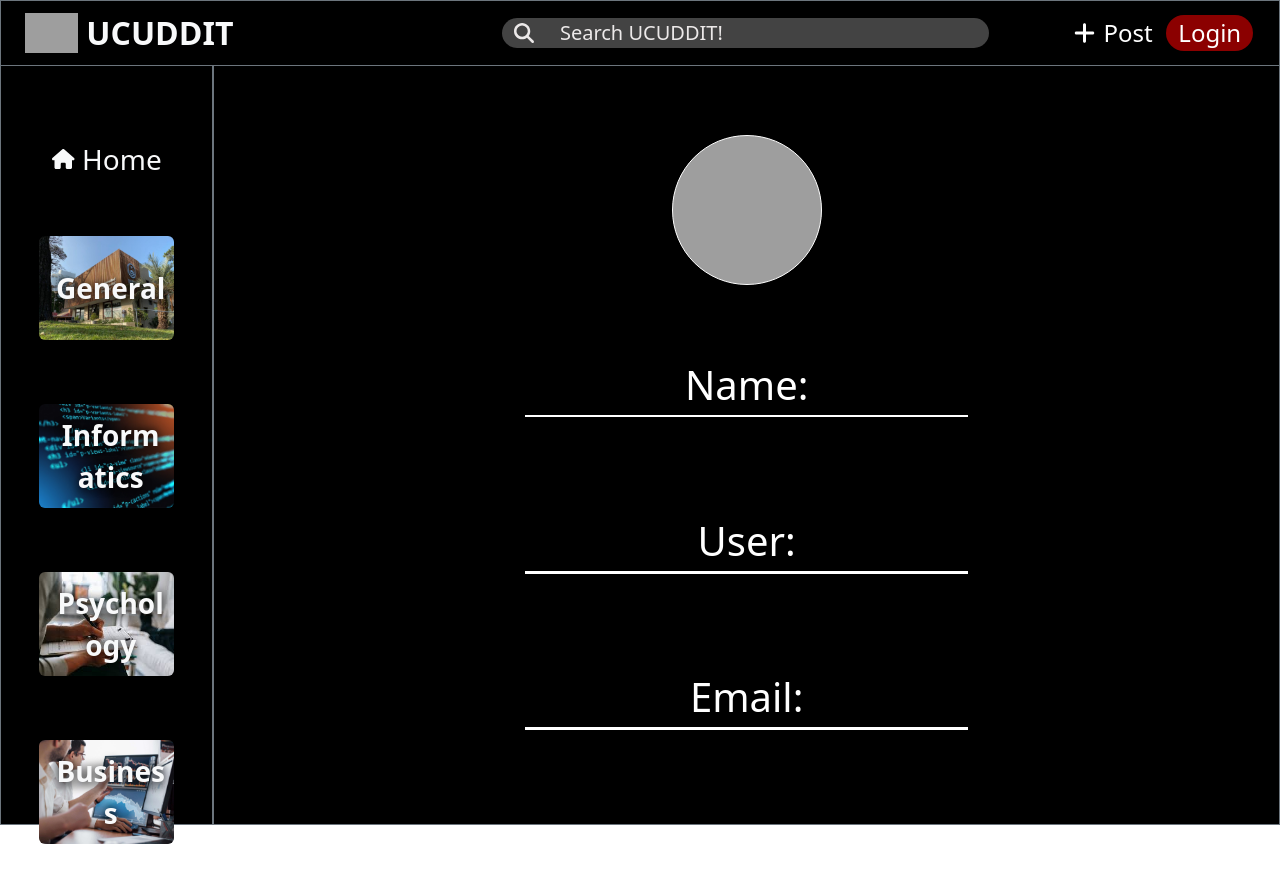
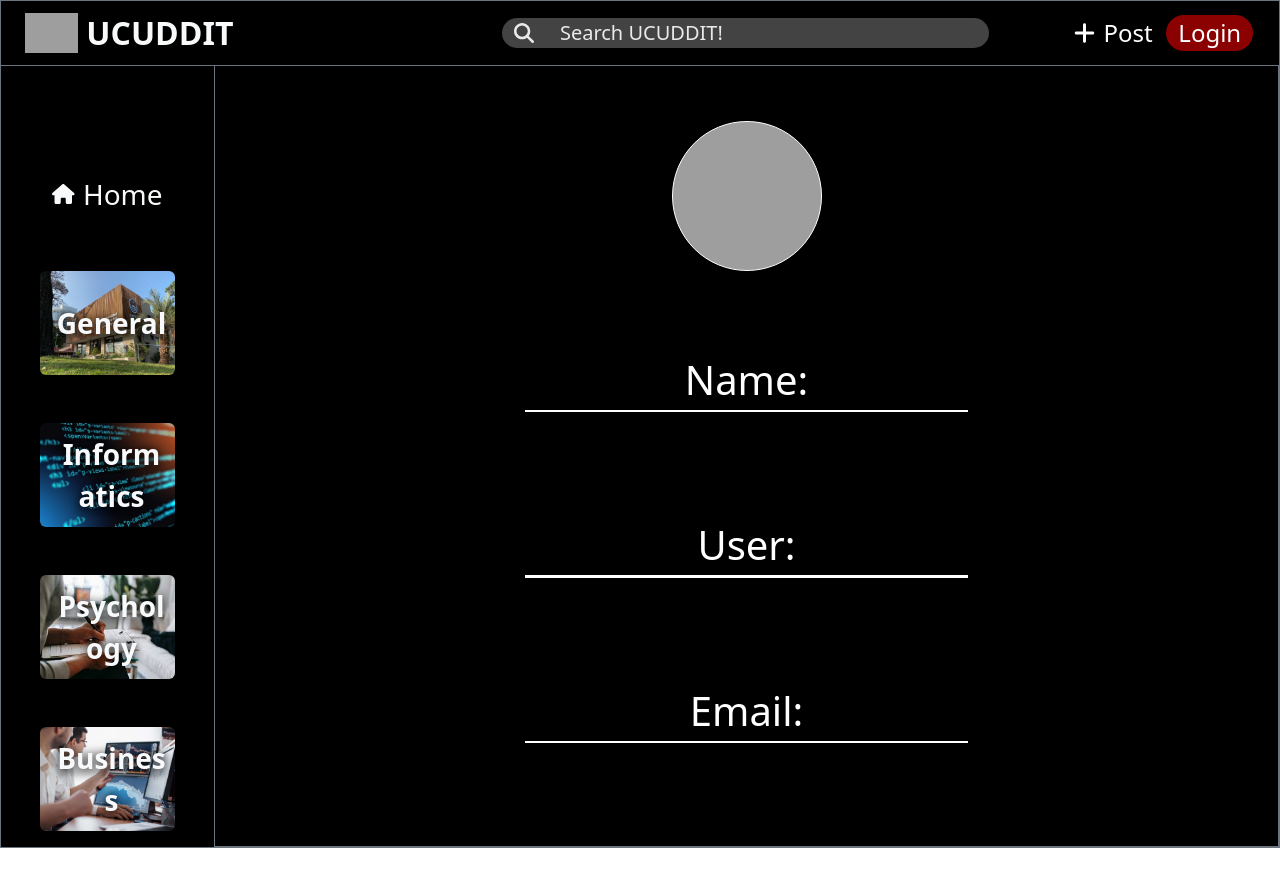
Before and after one commit to NicooGon/UCUDDIT_frontend, a React (Create React App) app: page /settings in a window 1280 px wide. Shown: the top 886 px of the page. Built offline with nearby package versions, Linux system fonts and the light colour scheme; grey boxes are pictures that could not be loaded.

Commit message:
community and left bar fixes

```diff
--- a/src/App.js
+++ b/src/App.js
@@ -17,10 +17,10 @@ function App() {
   return (
     <div className="App">
       <header className="App-header">
-        <div className='mb-5'>
+        <div  style={{minHeight:'5vh'}}>
         <TopBar />
         </div>
-        <div className="d-flex flex-column flex-md-row mt-3 " style={{backgroundColor:"black"}}>
+        <div className="d-flex flex-column flex-md-row border border-secondary" style={{backgroundColor:"black", minHeight:'95vh'}}>
           <LeftBar />
           <Routes>
             <Route path="/" element={<MainScreen />} />
--- a/src/Components/LeftBar/LeftBar.css
+++ b/src/Components/LeftBar/LeftBar.css
@@ -1,7 +1,12 @@
 #leftBarContainer {
     background-color: black;
     color: #ffffff;
+    margin-top: 60px;
+    border-top: black;
 }
+
+
+
 
 #homeButton:hover {
     background-color: rgb(61, 59, 59);
--- a/src/Components/LeftBar/LeftBar.js
+++ b/src/Components/LeftBar/LeftBar.js
@@ -9,7 +9,6 @@ import AOS from "aos";
 import { useEffect } from 'react';
 
 export default function LeftBar() {
-
     useEffect(() => {
         AOS.init({
             duration: 1300,
@@ -17,83 +16,61 @@ export default function LeftBar() {
     }, []);
 
     return (
-        <div className="col-12 col-md-2 d-flex flex-column border border-secondary text-break" id="leftBarContainer">
-            <div className='d-flex flex-column justify-content-between ' style={{ height: '94.7vh', width: '100%' }}>
+        <div className="col-12 col-md-2 d-flex flex-column text-break border-top-0" id="leftBarContainer">
+            <div className="d-flex flex-column justify-content-between" style={{ height: '100%', width: '100%' }}>
 
-                <div className='col-12' style={{ backgroundColor: 'rgb(57, 57, 57)', height: '0.1vh' }}></div>
-                <a href='/' className='d-flex justify-content-center align-items-center link-light link-underline-opacity-0 mt-5 p-3' data-aos="fade-up">
-                    <div id='homeButton' className='d-flex align-items-center justify-content-center rounded p-2 w-75'>
-                        <FontAwesomeIcon icon={faHouse} className='fs-5' />
-                        <label className='fs-3 ms-2'>Home</label>
+                <a href="/" className="d-flex justify-content-center align-items-center link-light link-underline-opacity-0 mt-5 p-3" data-aos="fade-up">
+                    <div id="homeButton" className="d-flex align-items-center justify-content-center rounded p-2 w-75">
+                        <FontAwesomeIcon icon={faHouse} className="fs-5" />
+                        <label className="fs-3 ms-2">Home</label>
                     </div>
                 </a>
 
-                <a href={`/postsCommunity/1`} className='d-flex justify-content-center align-items-center link-light link-underline-opacity-0 mt-3 p-3' data-aos="fade-up">
-                    <div
-                        id='homeButton'
-                        className='d-flex align-items-center justify-content-center rounded p-2'
-                        style={{
+                <a href="/postsCommunity/1" className="d-flex justify-content-center align-items-center link-light link-underline-opacity-0 mt-3 p-3" data-aos="fade-up">
+                    <div id="homeButton" className="d-flex align-items-center justify-content-center rounded p-2" style={{
                         backgroundImage: `url(${UCU})`,
                         backgroundPosition: 'center',
                         backgroundSize: 'cover',
                         minHeight: '13vh',
                         width: '75%',
-                            marginBottom: '1rem'
-                        }}
-                    >
-                        <label className='fs-3 ms-2 fw-bold' style={{ textShadow: '0px 0px 8px rgba(0, 0, 0, 1)' }}>General</label>
+                    }}>
+                        <label className="fs-3 ms-2 fw-bold" style={{ textShadow: '0px 0px 8px rgba(0, 0, 0, 1)' }}>General</label>
                     </div>
                 </a>
 
-                <a href={`/postsCommunity/2`} className='d-flex justify-content-center align-items-center link-light link-underline-opacity-0 mt-3 p-3' data-aos="fade-up">
-                    <div
-                        id='homeButton'
-                        className='d-flex align-items-center justify-content-center rounded p-2'
-                        style={{
+                <a href="/postsCommunity/2" className="d-flex justify-content-center align-items-center link-light link-underline-opacity-0 mt-3 p-3" data-aos="fade-up">
+                    <div id="homeButton" className="d-flex align-items-center justify-content-center rounded p-2" style={{
                         backgroundImage: `url(${Informatics})`,
                         backgroundPosition: 'center',
                         backgroundSize: 'cover',
                         minHeight: '13vh',
                         width: '75%',
-                            marginBottom: '1rem'
-                        }}
-                    >
-                        <label className='fs-3 ms-2 fw-bold' style={{ textShadow: '0px 0px 8px rgba(0, 0, 0, 1)' }}>Informatics</label>
+                    }}>
+                        <label className="fs-3 ms-2 fw-bold" style={{ textShadow: '0px 0px 8px rgba(0, 0, 0, 1)' }}>Informatics</label>
                     </div>
                 </a>
 
-                <a href={`/postsCommunity/3`} className='d-flex justify-content-center align-items-center link-light link-underline-opacity-0 mt-3 p-3' data-aos="fade-up">
-                    <div
-                        id='homeButton'
-                        className='d-flex align-items-center justify-content-center rounded p-2'
-                        style={{
+                <a href="/postsCommunity/3" className="d-flex justify-content-center align-items-center link-light link-underline-opacity-0 mt-3 p-3" data-aos="fade-up">
+                    <div id="homeButton" className="d-flex align-items-center justify-content-center rounded p-2" style={{
                         backgroundImage: `url(${Psychology})`,
                         backgroundPosition: 'center',
                         backgroundSize: 'cover',
                         minHeight: '13vh',
                         width: '75%',
-                            marginBottom: '1rem'
-                        }}
-                    >
-                        <label className='fs-3 ms-2 fw-bold' style={{ textShadow: '0px 0px 8px rgba(0, 0, 0, 1)' }}>Psychology</label>
+                    }}>
+                        <label className="fs-3 ms-2 fw-bold" style={{ textShadow: '0px 0px 8px rgba(0, 0, 0, 1)' }}>Psychology</label>
                     </div>
                 </a>
 
-
-                <a href={`/postsCommunity/4`} className='d-flex justify-content-center align-items-center link-light link-underline-opacity-0 mt-3 p-3' data-aos="fade-up">
-                    <div
-                        id='homeButton'
-                        className='d-flex align-items-center justify-content-center rounded p-2'
-                        style={{
+                <a href="/postsCommunity/4" className="d-flex justify-content-center align-items-center link-light link-underline-opacity-0 mt-3 p-3" data-aos="fade-up">
+                    <div id="homeButton" className="d-flex align-items-center justify-content-center rounded p-2" style={{
                         backgroundImage: `url(${Business})`,
                         backgroundPosition: 'center',
                         backgroundSize: 'cover',
                         minHeight: '13vh',
                         width: '75%',
-                            marginBottom: '1rem'
-                        }}
-                    >
-                        <label className='fs-3 ms-2 fw-bold' style={{ textShadow: '0px 0px 8px rgba(0, 0, 0, 1)' }}>Business</label>
+                    }}>
+                        <label className="fs-3 ms-2 fw-bold" style={{ textShadow: '0px 0px 8px rgba(0, 0, 0, 1)' }}>Business</label>
                     </div>
                 </a>
             </div>
--- a/src/Components/TopBar/TopBar.css
+++ b/src/Components/TopBar/TopBar.css
@@ -1,9 +1,12 @@
-#topBarContainer{
+#topBarContainer {
+    position: fixed;
+    top: 0;
+    left: 0;
+    width: 100%;
+    z-index: 10;
     background-color: black;
-    position: fixed;
-    z-index: 4;
+    padding-top: 10px; /* Ajusta según sea necesario */
 }
-
 #searchIconContainer{
     height: 30px;
     background-color:rgb(67, 67, 67);
--- a/src/Components/TopBar/TopBar.js
+++ b/src/Components/TopBar/TopBar.js
@@ -48,7 +48,7 @@ export default function TopBar() {
                     value={search}
                     onChange={saveSearch}
                     onKeyDown={handleKeyPress}
-                    style={{ width: '70%', padding:'1.6vh' }}
+                    style={{ width: '70%', padding: '1.6vh' }}
                 />
             </div>
 
--- a/src/Pages/MainScreen/MainScreen.css
+++ b/src/Pages/MainScreen/MainScreen.css
@@ -1,5 +1,5 @@
 #container{
     background-color: black;
     margin-left: auto;
-    min-height: 95.1vh;
+    min-height: 100%;
 }
--- a/src/Pages/MainScreen/MainScreen.js
+++ b/src/Pages/MainScreen/MainScreen.js
@@ -47,7 +47,7 @@ export default function MainScreen() {
 
     return (
 
-        <div className='col-12 col-md-10 d-flex flex-column align-items-center border border-secondary text-break' id='container'>
+        <div className='col-12 col-md-10 d-flex flex-column align-items-center border-start border-secondary text-break' id='container'>
             {posts.map(post => {
                 const { postId, user, title, content, createdAt, likes = 0 } = post;
 
--- a/src/Pages/SettingsScreen/SettingsScreen.js
+++ b/src/Pages/SettingsScreen/SettingsScreen.js
@@ -4,7 +4,8 @@ export default function SettingsScreen() {
     const { user } = useAuth0();
     return (
 
-        <div className='col-12 col-md-10 d-flex flex-column justify-content-evenly align-items-center border border-secondary text-break' style={{ minHeight: '95.1vh' }} id='container'>
+        <div className='col-12 col-md-10 d-flex flex-column justify-content-evenly align-items-center border border-secondary text-break' style={{ minHeight: '94.9vh' }} id='container'>
+
             <div
                 className='img-fluid rounded-circle border border-white'
                 style={{
@@ -16,18 +17,22 @@ export default function SettingsScreen() {
                     backgroundRepeat: 'no-repeat'
                 }}
             />
+
             <div className='col-5 text-break mb-4'>
                 <label style={{ fontSize: '2.5rem' }}>Name: {user?.given_name}</label>
                 <div className='col-12' style={{ backgroundColor: 'white', height: '0.3vh' }}></div>
             </div>
+
             <div className='col-5 text-break mb-4'>
                 <label style={{ fontSize: '2.5rem' }}>User: {user?.name}</label>
                 <div className='col-12' style={{ backgroundColor: 'white', height: '0.3vh' }}></div>
             </div>
+
             <div className='col-5 text-break mb-4'>
                 <label style={{ fontSize: '2.5rem' }}>Email: {user?.email}</label>
                 <div style={{ backgroundColor: 'white', height: '0.3vh' }}></div>
             </div>
+
         </div>
     );
 }
--- a/src/Pages/SubmitPostScreen/SubmitPost.js
+++ b/src/Pages/SubmitPostScreen/SubmitPost.js
@@ -85,6 +85,7 @@ export default function SubmitPost() {
                 </select>
 
             </div>
+
             <div className="col-12 col-md-8 col-lg-6d-flex flex-column">
                 <textarea
                     className="border border-secondary rounded p-3 mb-3"
@@ -100,6 +101,7 @@ export default function SubmitPost() {
                     onChange={saveTitle}
                     value={title}
                 />
+
                 <div className="border border-secondary rounded p-3 mb-3" id="textImage">
                     <textarea
                         id="textPost"
--- a/src/Pages/UserActivityScreen/UserActivity.js
+++ b/src/Pages/UserActivityScreen/UserActivity.js
@@ -62,7 +62,7 @@ export default function UserActivity() {
 
     return (
 
-        <div className="col-12 col-md-10 d-flex flex-column align-items-center border border-secondary text-break" id="container">
+        <div className="col-12 col-md-10 d-flex flex-column align-items-center border-start border-secondary text-break" id="container">
             <div className="d-flex justify-content-center align-items-center mt-5 mb-5">
                 <div
                     className="img-fluid rounded-circle border border-white me-5"
```
Also changed, not shown: src/Components/LeftBar/Post.js (deleted, +0 -158 lines), src/Pages/PostCommunityScreen/PostCommunityScreen.js (+18 -1 lines). Lines whose indentation alone changed are shown as unchanged.
